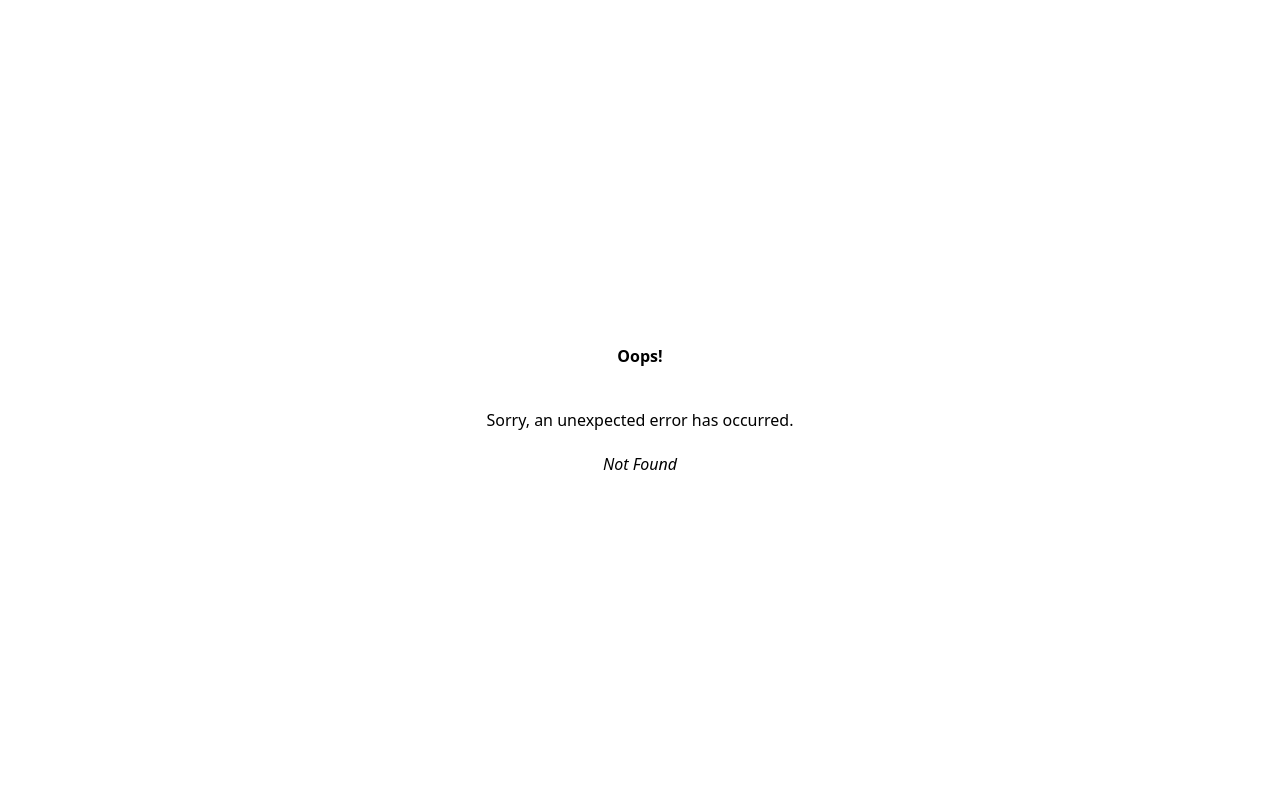
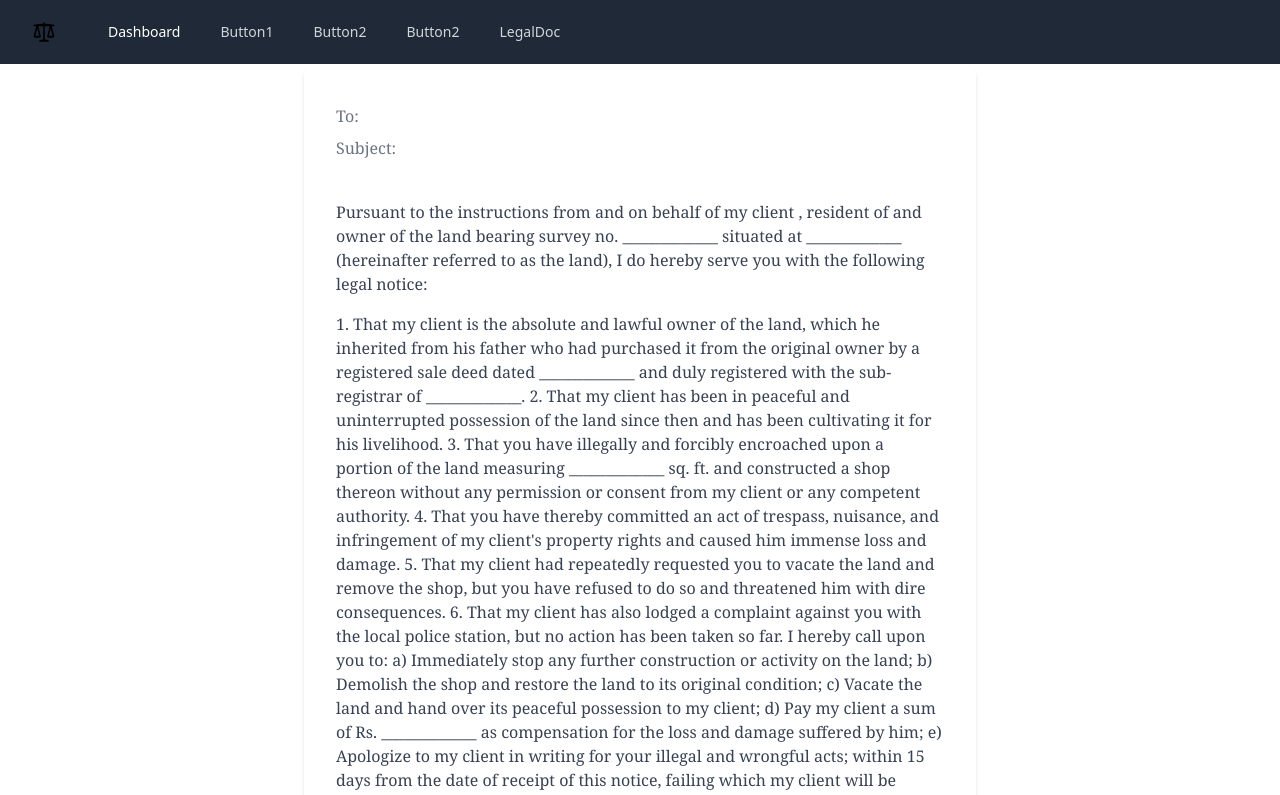
Before and after one commit to Sranjan0208/Simplilegal, a React (Vite) app in the folder client/: page /legal-doc in a window 1280 px wide. Before the commit this address had no page. Shown: the top 795 px of the page. Built offline with nearby package versions, Linux system fonts and the light colour scheme.

Commit message:
added sample LegalDoc

```diff
--- a/client/src/App.jsx
+++ b/client/src/App.jsx
@@ -6,9 +6,11 @@ import PDFViewer from "./components/PDF/PDFViewer";
 import Dashboard from "./pages/Dashboard";
 
 import Landing from "./pages/Landing";
+import LegalDoc from "./pages/LegalDoc";
 import Login from "./pages/Login";
 import SignUp from "./pages/SignUp";
 import ErrorPage from "./pages/error-page";
+
 
 import { createBrowserRouter, RouterProvider } from "react-router-dom";
 
@@ -52,6 +54,10 @@ const App = () => {
       path: "/view/:id",
       element: <ImgViewer />,
     },
+    {
+      path: "/legal-doc",
+      element: <LegalDoc />,
+    },
   ]);
 
   return <RouterProvider router={router} />;
--- a/client/src/components/Dashboard/Navbar.jsx
+++ b/client/src/components/Dashboard/Navbar.jsx
@@ -18,7 +18,7 @@ function Nav() {
               <div className="hidden md:block">
                 <div className="ml-10 flex items-baseline space-x-4">
                   <a
-                    href="#"
+                    href="/dashboard"
                     className=" hover:bg-gray-700 text-white px-3 py-2 rounded-md text-sm font-medium"
                   >
                     Dashboard
@@ -46,10 +46,10 @@ function Nav() {
                   </a>
 
                   <a
-                    href="#"
+                    href="/legal-doc"
                     className="text-gray-300 hover:bg-gray-700 hover:text-white px-3 py-2 rounded-md text-sm font-medium"
                   >
-                    Button3
+                    LegalDoc
                   </a>
                 </div>
               </div>
@@ -114,7 +114,7 @@ function Nav() {
             <div className="md:hidden" id="mobile-menu">
               <div ref={ref} className="px-2 pt-2 pb-3 space-y-1 sm:px-3">
                 <a
-                  href="#"
+                  href="/dashboard"
                   className="hover:bg-gray-700 text-white block px-3 py-2 rounded-md text-base font-medium"
                 >
                   Dashboard
@@ -142,10 +142,10 @@ function Nav() {
                 </a>
 
                 <a
-                  href="#"
+                  href="/legal-doc"
                   className="text-gray-300 hover:bg-gray-700 hover:text-white block px-3 py-2 rounded-md text-base font-medium"
                 >
-                  Button4
+                  LegalDoc
                 </a>
               </div>
             </div>
--- /dev/null
+++ b/client/src/pages/LegalDoc.jsx
@@ -0,0 +1,74 @@
+import React from "react";
+import Nav from "../components/Dashboard/Navbar";
+
+function LegalDoc(props) {
+  return (
+    <>
+    <Nav/>
+    <div className="max-w-md mx-auto bg-white rounded-xl shadow-md overflow-hidden md:max-w-2xl">
+      <div className="md:flex">
+        {/* <div className="md:flex-shrink-0">
+          <img
+            className="h-48 w-full object-cover md:w-48"
+            src={props.logo}
+            alt={props.company}
+          />
+        </div> */}
+        <div className="p-8">
+          <div className="uppercase tracking-wide text-sm text-indigo-500 font-semibold">
+            {props.company}
+          </div>
+          <p className="mt-2 text-gray-500 font-serif ">{props.address}</p>
+          <p className="mt-2 text-gray-500 font-serif">{props.date}</p>
+          {/* //replace this with current date */}
+          <p className="mt-2 text-gray-500 font-serif">To: {props.recipient}</p>
+          <p className="mt-2 text-gray-500 font-serif">Subject: {props.subject}</p>
+          <br></br>
+          <p className="mt-4 text-gray-700 font-serif">{props.body}</p>
+          <p className="mt-4 text-gray-700 font-serif">
+          Pursuant to the instructions from and on behalf of my client {props.clientName}, resident of {props.address} and owner of the land bearing survey no. _____________ situated at _____________ (hereinafter referred to as the land), I do hereby serve you with the following legal notice:
+          </p>
+          <p className="mt-4 text-gray-700 font-serif">
+1. That my client is the absolute and lawful owner of the land, which he inherited from his father who had purchased it from the original owner by a registered sale deed dated _____________ and duly registered with the sub-registrar of _____________.
+
+2. That my client has been in peaceful and uninterrupted possession of the land since then and has been cultivating it for his livelihood.
+
+3. That you have illegally and forcibly encroached upon a portion of the land measuring _____________ sq. ft. and constructed a shop thereon without any permission or consent from my client or any competent authority.
+
+4. That you have thereby committed an act of trespass, nuisance, and infringement of my client's property rights and caused him immense loss and damage.
+
+5. That my client had repeatedly requested you to vacate the land and remove the shop, but you have refused to do so and threatened him with dire consequences.
+
+6. That my client has also lodged a complaint against you with the local police station, but no action has been taken so far.
+
+I hereby call upon you to:
+
+a) Immediately stop any further construction or activity on the land;
+
+b) Demolish the shop and restore the land to its original condition;
+
+c) Vacate the land and hand over its peaceful possession to my client;
+
+d) Pay my client a sum of Rs. _____________ as compensation for the loss and damage suffered by him;
+
+e) Apologize to my client in writing for your illegal and wrongful acts;
+
+within 15 days from the date of receipt of this notice, failing which my client will be constrained to initiate appropriate legal action against you for recovery of possession, injunction, damages, and criminal prosecution, at your risk, cost, and consequences.
+
+Please note that this notice is without prejudice to any other rights and remedies available to my client under law.
+
+A copy of this notice is retained in my office for record and further action.
+
+          </p>
+          <br></br>
+          <p className="mt-4 text-gray-700 font-serif">Sincerely,</p>
+          <p className="mt-4 text-gray-700 font-serif">{props.sender}</p>
+          <p className="mt-4 text-gray-700 font-serif">Simplilegal Consultancy.</p>
+        </div>
+      </div>
+    </div>
+    </>
+  );
+}
+
+export default LegalDoc;
```
